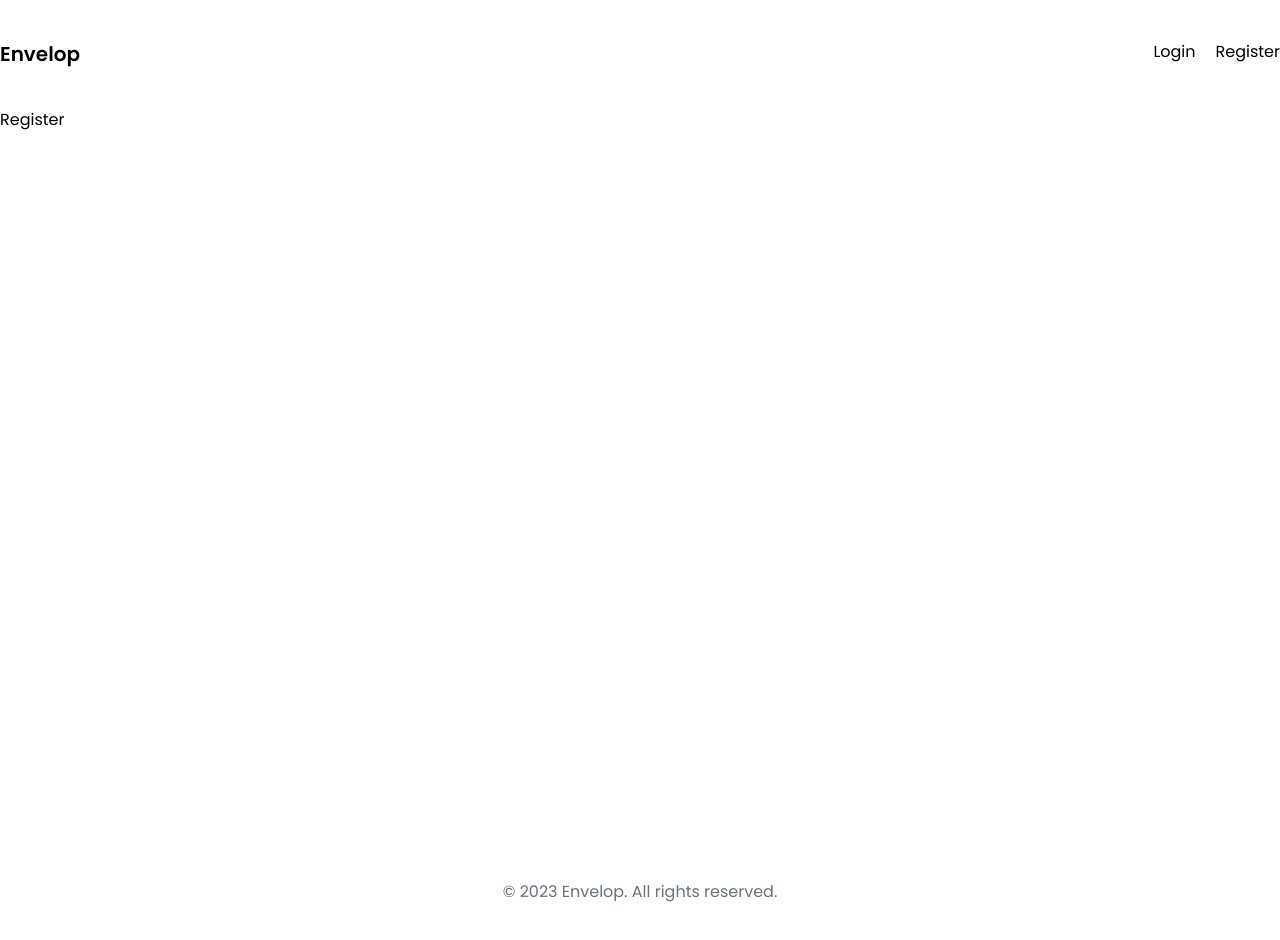
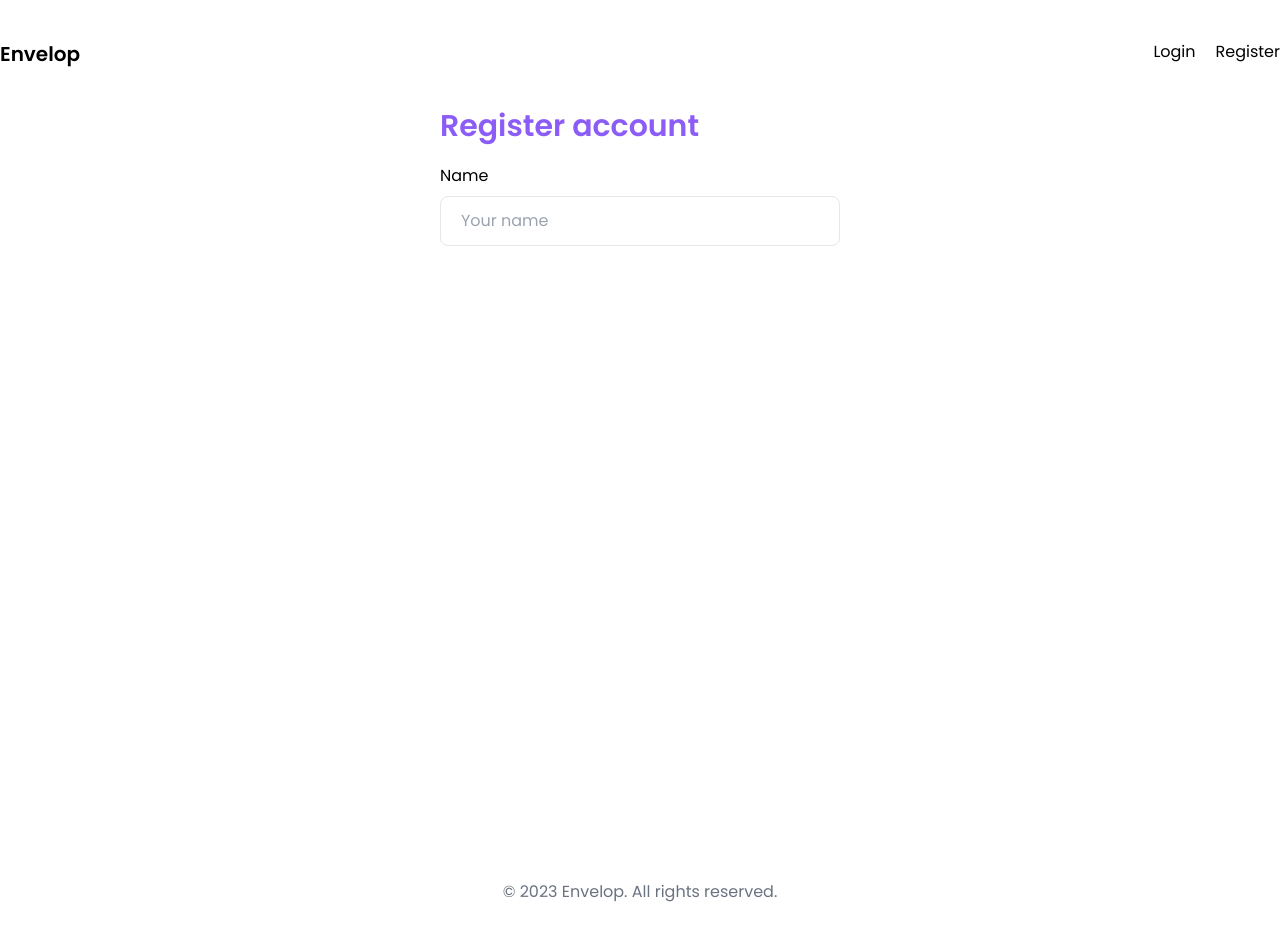
Before and after one commit to dipsingha360/envelop-client, a React (Vite) app: page /register in a window 1280 px wide. Shown: the top 940 px of the page. Built offline with nearby package versions, Linux system fonts and the light colour scheme.

Commit message:
form added

```diff
--- /dev/null
+++ b/src/components/SectionTitle.jsx
@@ -0,0 +1,11 @@
+import React from "react";
+
+const SectionTitle = ({ title }) => {
+  return (
+    <h2 className="secetion-title text-3xl font-semibold text-violet-500">
+      {title}
+    </h2>
+  );
+};
+
+export default SectionTitle;
--- a/src/pages/Register.jsx
+++ b/src/pages/Register.jsx
@@ -1,6 +1,39 @@
-import React from "react";
+import React, { useState } from "react";
+import SectionTitle from "../components/SectionTitle";
 const Register = () => {
-  return <div>Register</div>;
+  // states
+  const [formFields, setFormFields] = useState({
+    name: "",
+    email: "",
+    password: "",
+  });
+
+  const handleRegister = (e) => {
+    e.preventDefault();
+  };
+
+  return (
+    <div className="register flex flex-col justify-center items-center">
+      <form onSubmit={handleRegister} className="flex flex-col gap-5">
+        <SectionTitle title={"Register account"} />
+        <div className="form-control flex flex-col gap-2">
+          <label htmlFor="name" className=" cursor-pointer">
+            Name
+          </label>
+          <input
+            type="text"
+            id="name"
+            placeholder="Your name"
+            value={formFields.name}
+            onChange={(e) =>
+              setFormFields({ ...formFields, name: e.target.value })
+            }
+            className="border px-5 py-3 rounded-lg outline-none focus:border-violet-500 w-[25rem]"
+          />
+        </div>
+      </form>
+    </div>
+  );
 };
 
 export default Register;
```
